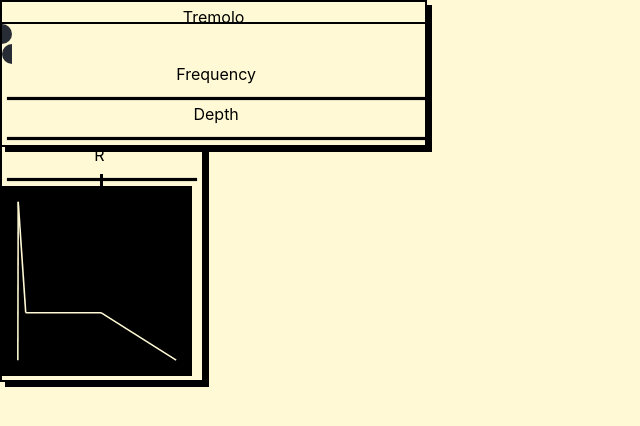
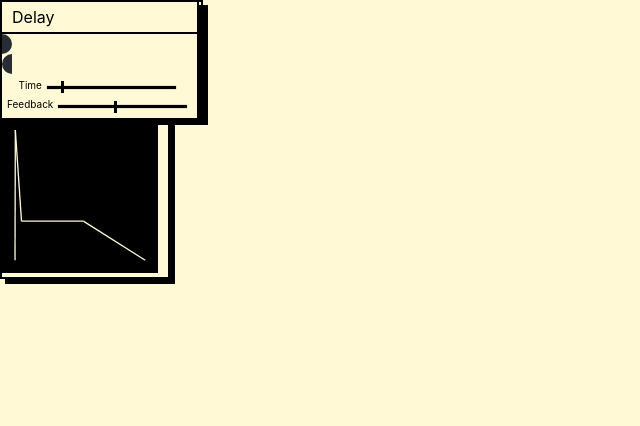
Before and after one commit to curlywurlycraig/tonejs-playground, a React (Create React App) app: page / in a window 1280 px wide. Shown: the top 426 px of the page, without its empty margins (0-640 px from the left). Built offline with nearby package versions, Linux system fonts and the light colour scheme.

Commit message:
Add delay node and hook for attaching keyboard events to a node

```diff
--- a/src/App.js
+++ b/src/App.js
@@ -1,13 +1,20 @@
-import React, { useState } from 'react';
+import React, { useEffect, useState } from 'react';
+import Tone from 'tone';
 import './App.css';
 import MasterNode from './components/nodes/MasterNode';
 import SynthNode from './components/nodes/SynthNode';
 import TremoloNode from './components/nodes/TremoloNode';
+import DelayNode from './components/nodes/DelayNode';
 
 function App() {
+  useEffect(() => {
+    Tone.context.lookAhead = 0.005;
+  }, []);
+
   const [selectedNode, setSelectedNode] = useState(null);
   const [masterInputs, setMasterInputs] = useState([]);
   const [tremoloInputs, setTremoloInputs] = useState([]);
+  const [delayInputs, setDelayInputs] = useState([]);
 
   const connectSelectedNodeToInput = () => {
     if (selectedNode === null) {
@@ -27,11 +34,21 @@ function App() {
     setSelectedNode(null);
   };
 
+  const connectSelectedNodeToDelayInput = () => {
+    if (selectedNode === null) {
+      return;
+    }
+
+    setDelayInputs([...delayInputs, selectedNode]);
+    setSelectedNode(null);
+  };
+
   return (
     <div className="App">
       <SynthNode activeOutputs={[]} onClickOutput={setSelectedNode} />
       <MasterNode inputs={masterInputs} onClickInput={connectSelectedNodeToInput} />
       <TremoloNode inputs={tremoloInputs} onClickInput={connectSelectedNodeToTremoloInput} onClickOutput={setSelectedNode} />
+      <DelayNode inputs={delayInputs} onClickInput={connectSelectedNodeToDelayInput} onClickOutput={setSelectedNode} />
       {/*<svg viewBox></svg>*/}
     </div>
   );
--- a/src/components/common/DraggableBox/styles.module.css
+++ b/src/components/common/DraggableBox/styles.module.css
@@ -3,10 +3,11 @@
 }
 
 .topBar {
-    height: 15px;
     border-bottom: 2px solid black;
+    padding-left: 10px;
 }
 
 .title {
     margin: 5px 0;
+    text-align: left;
 }
--- a/src/components/common/Slider/styles.module.css
+++ b/src/components/common/Slider/styles.module.css
@@ -1,13 +1,11 @@
 input[type=range].slider {
     -webkit-appearance: none;
-    width: 100%;
     margin: 4.4px 5px;
 }
 input[type=range].slider:focus {
     outline: none;
 }
 input[type=range].slider::-webkit-slider-runnable-track {
-    width: 100%;
     height: 3.2px;
     cursor: pointer;
     box-shadow: 0px 0px 1px #000000, 0px 0px 0px #0d0d0d;
@@ -30,7 +28,6 @@ input[type=range].slider:focus::-webkit-slider-runnable-track {
     background: #0d0d0d;
 }
 input[type=range].slider::-moz-range-track {
-    width: 100%;
     height: 3.2px;
     cursor: pointer;
     box-shadow: 0px 0px 1px #000000, 0px 0px 0px #0d0d0d;
@@ -48,8 +45,7 @@ input[type=range].slider::-moz-range-thumb {
     cursor: pointer;
 }
 input[type=range].slider::-ms-track {
-    width: 100%;
-    height: 3.2px;
+    height: 3.2p    x;
     cursor: pointer;
     background: transparent;
     border-color: transparent;
@@ -86,4 +82,6 @@ input[type=range].slider:focus::-ms-fill-upper {
 
 label {
     margin: 5px;
+    font-size: 10px;
+    display: block;
 }
--- /dev/null
+++ b/src/components/nodes/DelayNode/index.js
@@ -0,0 +1,43 @@
+import React, { useEffect, useState } from 'react';
+import Tone from 'tone';
+import { useNode } from '../../../hooks/node';
+import DraggableBox from '../../common/DraggableBox';
+import OutputInput from '../../common/OutputInput';
+import Slider from '../../common/Slider';
+
+const DelayNode = ({ inputs, onClickInput, onClickOutput }) => {
+  const [time, setTime] = useState(0.2);
+  const [feedback, setFeedback] = useState(0.5);
+
+  const nodeRef = useNode(new Tone.FeedbackDelay(time, feedback), inputs);
+
+  useEffect(() => {
+    nodeRef.current.delayTime.value = time;
+    nodeRef.current.feedback.value = feedback;
+  }, [nodeRef, time, feedback]);
+
+  return (
+    <DraggableBox title="Delay">
+      <OutputInput onClick={onClickInput} isInput />
+      <OutputInput onClick={() => onClickOutput(nodeRef.current)} />
+      <Slider
+        min={0.1}
+        max={1}
+        step={0.05}
+        value={time}
+        onChange={e => setTime(e.target.value)}
+        label="Time"
+      />
+      <Slider
+        min={0.1}
+        max={1}
+        step={0.1}
+        value={feedback}
+        onChange={e => setFeedback(e.target.value)}
+        label="Feedback"
+      />
+    </DraggableBox>
+  );
+};
+
+export default DelayNode;
--- a/src/components/nodes/MasterNode/index.js
+++ b/src/components/nodes/MasterNode/index.js
@@ -24,6 +24,7 @@ const MasterNode = ({ inputs, onClickInput }) => {
         label="Muted"
       />
       <Slider
+        value={volume}
         min={-30}
         max={0}
         onChange={e => setVolume(e.target.value)}
--- a/src/components/nodes/SynthNode/index.js
+++ b/src/components/nodes/SynthNode/index.js
@@ -4,11 +4,13 @@ import DraggableBox from '../../common/DraggableBox';
 import OutputInput from '../../common/OutputInput';
 import styles from './styles.module.css';
 import { useNode } from '../../../hooks/node';
-import Slider from '../../common/Slider';
 import EnvelopeEditor from '../../common/EnvelopeEditor';
+import { useInput } from '../../../hooks/input';
 
 const SynthNode = ({ activeOutputs, onClickOutput }) => {
   const nodeRef = useNode(new Tone.Synth(), []);
+
+  useInput(nodeRef);
 
   const [envelope, setEnvelope] = useState({
     attack: 0.005,
@@ -16,12 +18,6 @@ const SynthNode = ({ activeOutputs, onClickOutput }) => {
     sustain: 0.3,
     release: 1
   });
-
-  useEffect(() => {
-    setInterval(() => {
-      nodeRef.current.triggerAttackRelease('C4', '8n');
-    }, 2000);
-  }, [nodeRef]);
 
   useEffect(() => {
     nodeRef.current.envelope.attack = envelope.attack;
--- /dev/null
+++ b/src/hooks/input.js
@@ -0,0 +1,52 @@
+import { useEffect } from 'react';
+import Tone from 'tone';
+
+const keyMap = {
+  'z': 'C4',
+  's': 'C#4',
+  'x': 'D4',
+  'd': 'D#4',
+  'c': 'E4',
+  'v': 'F4',
+  'g': 'F#4',
+  'b': 'G4',
+  'h': 'G#4',
+  'n': 'A4',
+  'j': 'A#4',
+  'm': 'B4',
+  ',': 'C5',
+  'l': 'C#5',
+  '.': 'D5',
+  ';': 'D#5',
+  '/': 'E5',
+};
+
+export const useInput = nodeRef => {
+  useEffect(() => {
+    const onKeyDown = e => {
+      if (e.repeat) {
+        return;
+      }
+
+      if (keyMap[e.key]) {
+        nodeRef.current.triggerAttack(keyMap[e.key], Tone.context.currentTime);
+      }
+
+      console.log('key down ', e);
+    };
+
+    const onKeyUp = e => {
+      console.log('key up ', e);
+      nodeRef.current.triggerRelease(Tone.context.currentTime);
+
+    };
+
+    document.addEventListener('keydown', onKeyDown);
+    document.addEventListener('keyup', onKeyUp);
+
+    return () => {
+      document.removeEventListener('keydown', onKeyDown);
+      document.removeEventListener('keyup', onKeyUp);
+    }
+  }, []);
+};
```
Also changed, not shown: 1 other file (tests, documents, lock files or other folders).
